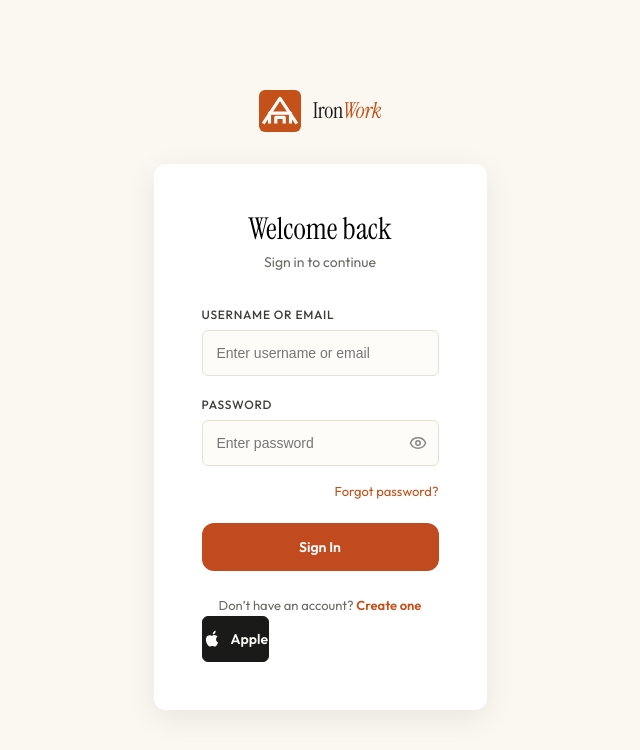
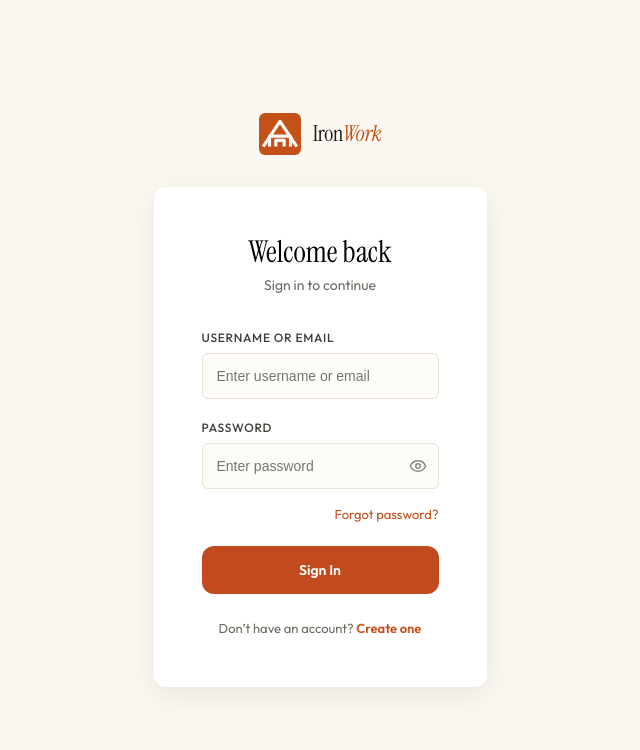
Before and after one commit to KNnaobiV/site_management, a React app in the folder frontend/: page /login in a window 1280 px wide. Shown: the top 750 px of the page, without its empty margins (320-960 px from the left). Built offline with nearby package versions, Linux system fonts and the light colour scheme; the HTML template or start-up script is replaced by a standard one.

Commit message:
Remove Apple sign-in button from LoginPage (#18)
Removed Apple sign-in button from the login page.

```diff
--- a/frontend/src/pages/LoginPage.jsx
+++ b/frontend/src/pages/LoginPage.jsx
@@ -451,18 +451,6 @@ export default function LoginPage() {
                                         <a onClick={() => setTab("login")}>Sign in</a>
                                     </>
                                 )}
-
-                                <button
-                                    type="button"
-                                    className="btn-social apple"
-                                    onClick={appleReady ? handleAppleSignIn : handleAppleMockSignIn}
-                                    disabled={loading || socialLoading}
-                                >
-                                    <svg className="social-icon" viewBox="0 0 24 24" fill="currentColor">
-                                        <path d="M18.71 19.5c-.83 1.24-1.71 2.45-3.05 2.47-1.34.03-1.77-.79-3.29-.79-1.53 0-2 .77-3.27.82-1.31.05-2.3-1.32-3.14-2.53C4.25 17 2.94 12.45 4.7 9.39c.87-1.52 2.43-2.48 4.12-2.51 1.28-.02 2.5.87 3.29.87.78 0 2.26-1.07 3.81-.91.65.03 2.47.26 3.64 1.98-.09.06-2.17 1.28-2.15 3.81.03 3.02 2.65 4.03 2.68 4.04-.03.07-.42 1.44-1.38 2.83M15.97 4.17c.66-.81 1.11-1.93.99-3.06-1 .04-2.21.67-2.93 1.49-.62.69-1.16 1.84-1.01 2.96 1.12.09 2.27-.58 2.95-1.39z" />
-                                    </svg>
-                                    Apple
-                                </button>
                             </div>
                         </>
                     )}
```
